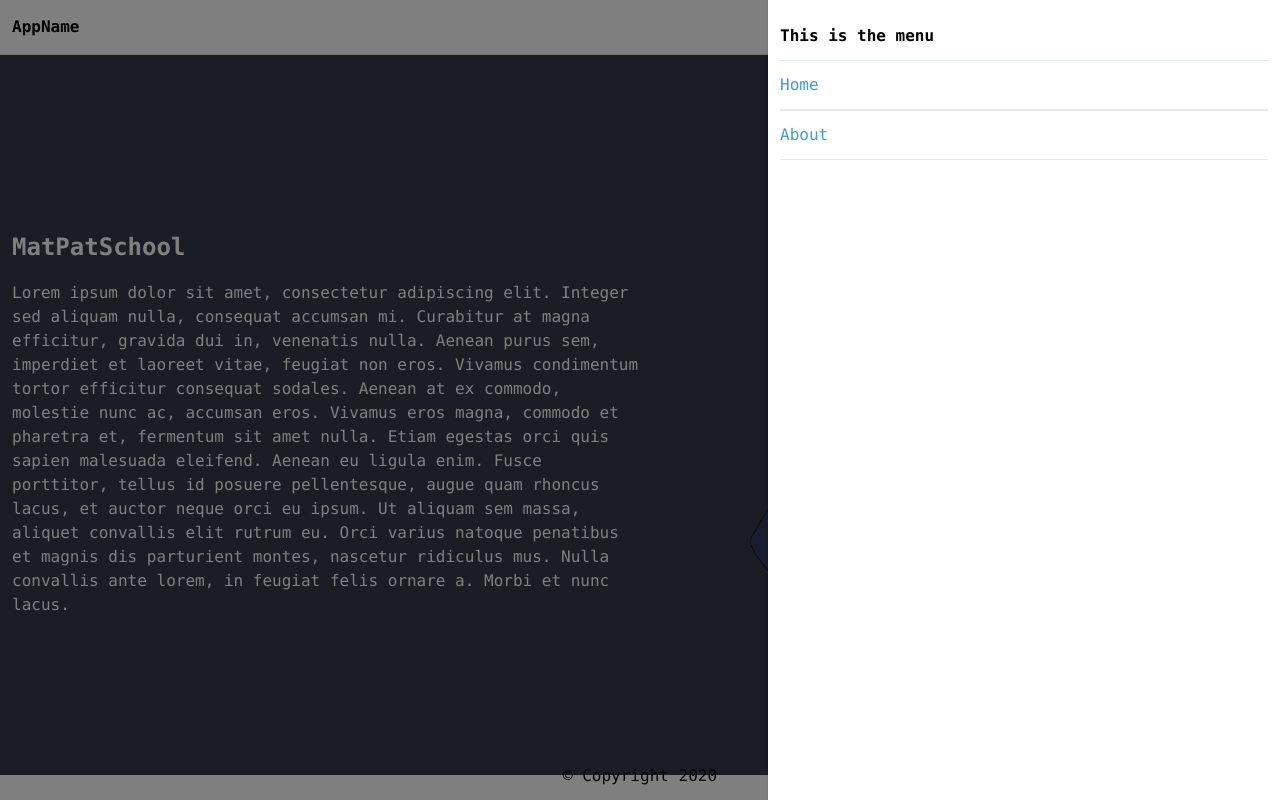
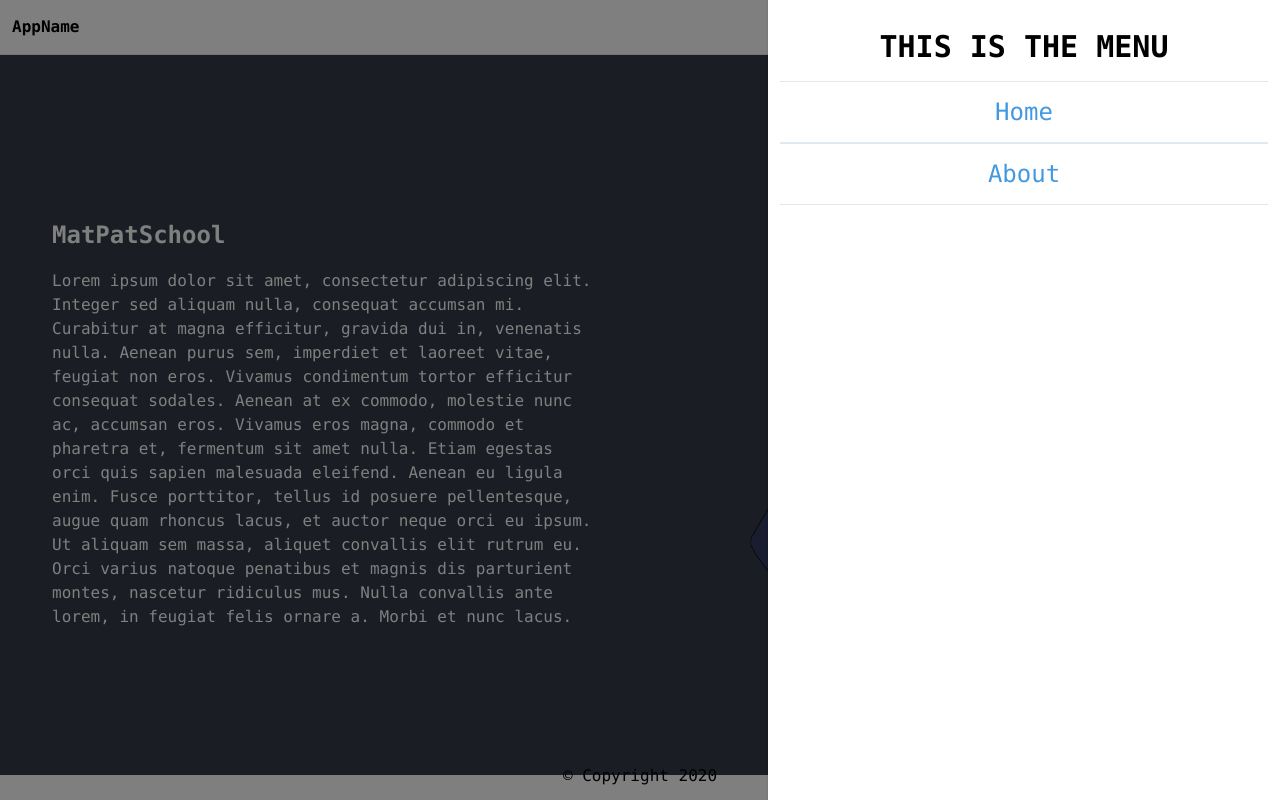
Before and after one commit to alexis-massa-bts/matPatSchool, a React (Create React App) app in the folder matpat-lms/: page / in a window 1280 px wide. Both pictures are taken after a click on the icon 1259 px from the left and 26 px from the top of the page. Built offline with nearby package versions, Linux system fonts and the light colour scheme.

Commit message:
update frontend

```diff
--- a/matpat-lms/src/frontend/Components/Navigation.js
+++ b/matpat-lms/src/frontend/Components/Navigation.js
@@ -23,7 +23,7 @@ function Navigation(){
 
     return(
         <nav>
-            <span className='text-xl'>
+            <span className='text-xl cursor-pointer'>
                 <FontAwesomeIcon
                     icon={faBars}
                     onClick={() => setShowMenu(!showMenu)}
--- a/matpat-lms/src/frontend/Components/NavigationMenu.js
+++ b/matpat-lms/src/frontend/Components/NavigationMenu.js
@@ -3,11 +3,11 @@ import { Link } from "react-router-dom"
 
 function NavigationMenu(props){
     return (
-        <div>
-            <div className='font-bold py-3'>
-                    This is the menu
+        <div className="text-center">
+            <div className='font-bold py-3 text-3xl uppercase'>
+                    <h1>This is the menu</h1>
             </div>
-            <ul>
+            <ul className="text-2xl">
                 <li>
                     <Link to="/" className='text-blue-500 py-3 border-t border-b block'
                     onClick={props.closeMenu}>Home</Link>
--- a/matpat-lms/src/frontend/Views/Home.js
+++ b/matpat-lms/src/frontend/Views/Home.js
@@ -5,7 +5,7 @@ function HomePage(){
     return(
         <div className='p-3 h-page bg-primaryColor z-0 flex items-center text-white'>
 
-            <div style={{flex: "1 0 50%"}}>
+            <div className="px-10" style={{flex: "1 0 50%"}}>
 
                 <h1 className='font-bold text-2xl capitalize my-4 font-bold text-6x1'>MatPatSchool</h1>
                 <p>
```
Also changed, not shown: matpat-lms/src/backend/server.js (added, +23 -0 lines).
